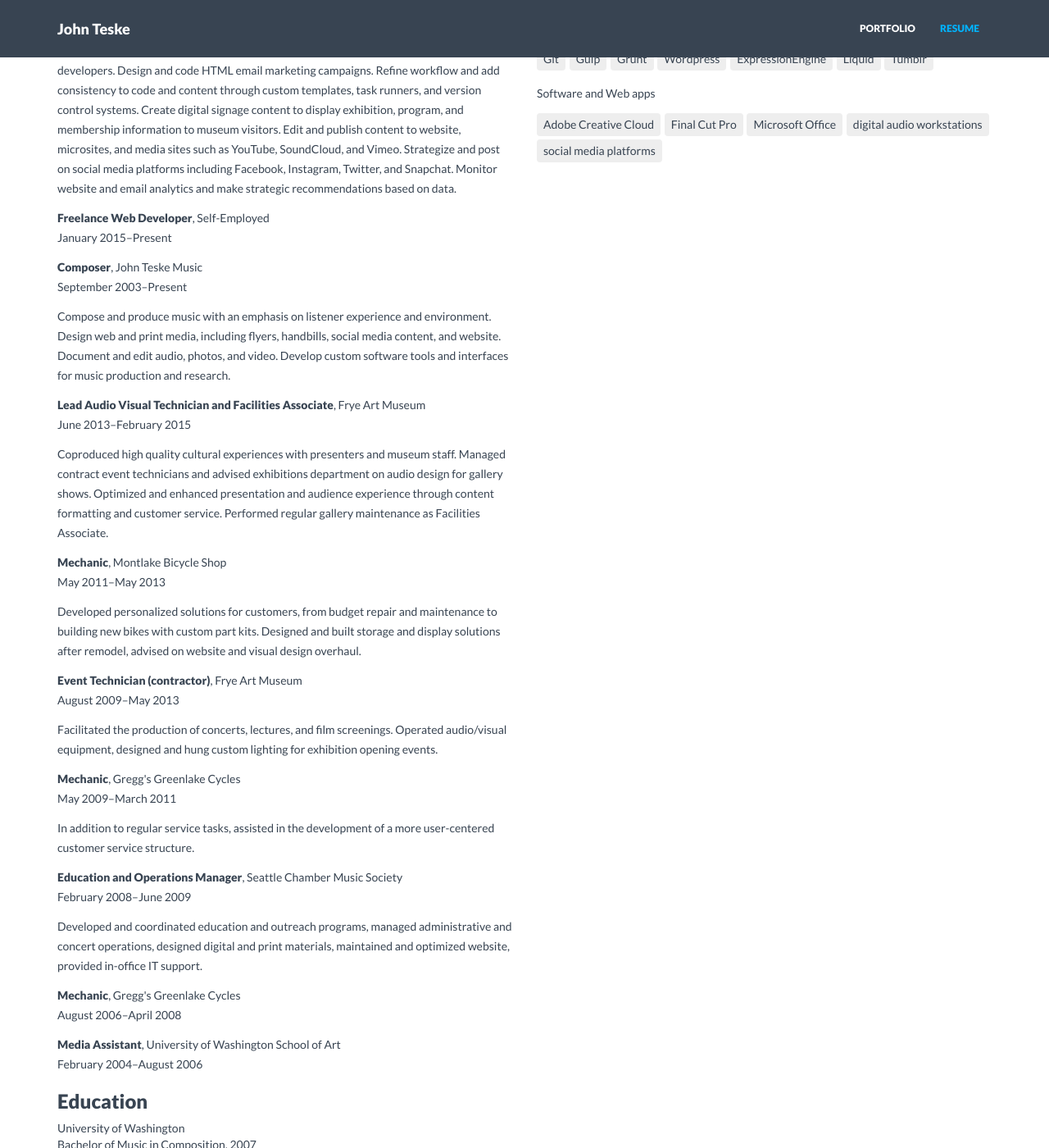
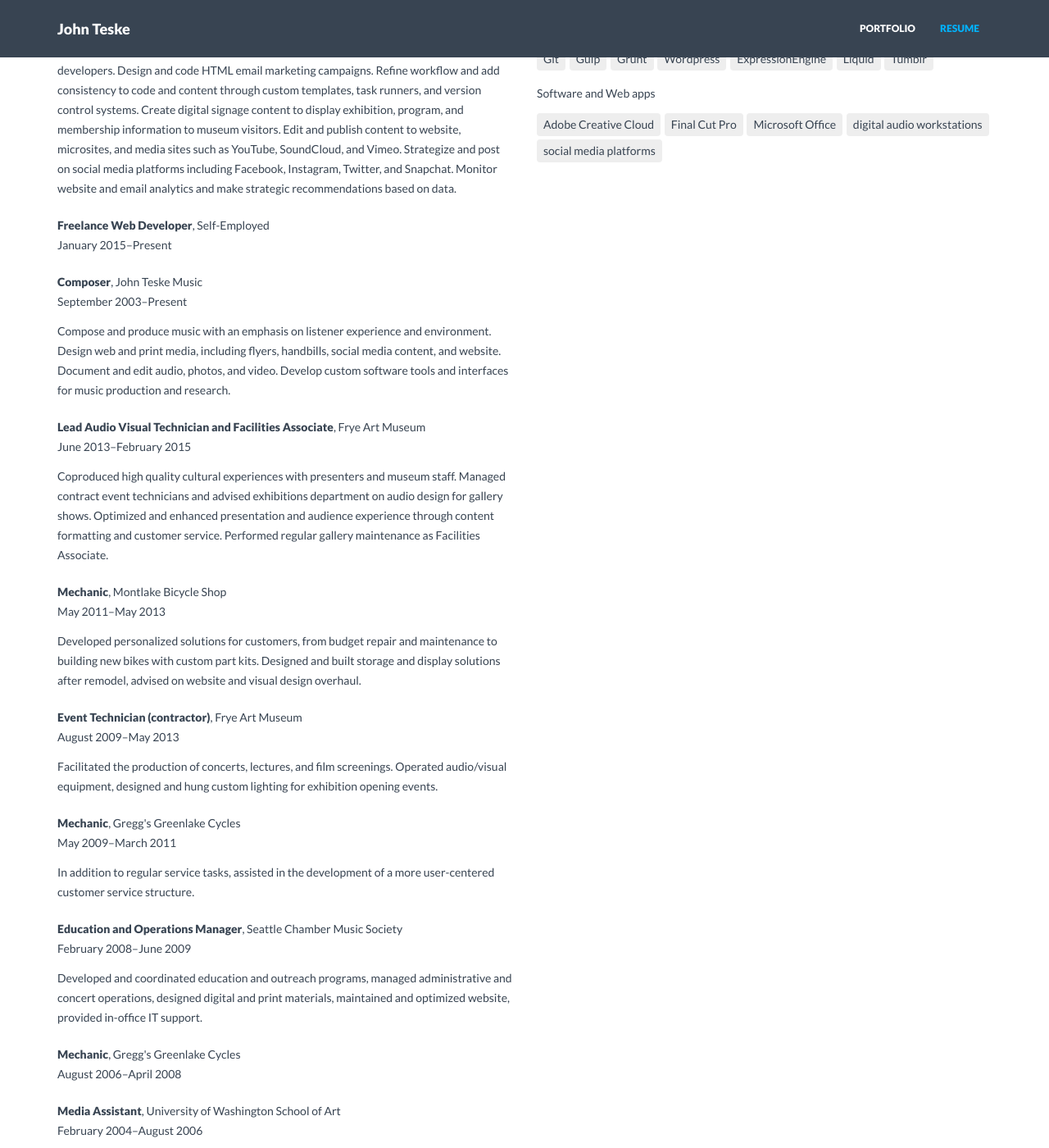
Before and after one commit to johnteske/johnteske.github.io, a Jekyll site: the page built from resume.html, in a window 1280 px wide and 1400 px high, scrolled down 341 px. Shown: the whole window at 82% size. Built offline with Jekyll 4.4.1, drawn with Linux system fonts in a browser that asks for light colours; nearby versions of some CDN libraries.

Commit message:
Add bottom margin to resume list items

```diff
--- a/_includes/css/style.css
+++ b/_includes/css/style.css
@@ -542,3 +542,8 @@
 	opacity: 1;
 	transition-delay: 0s;
 }
+
+/* resume */
+ul.resume li {
+	margin-bottom: 1.5em;
+}
--- a/resume.html
+++ b/resume.html
@@ -9,7 +9,7 @@
     <div class="row">
         <div class="col-lg-6">
             <h3>Experience</h3>
-            <ul class="list-unstyled">
+            <ul class="list-unstyled resume">
                 {% for item in resume.work %}
                 <li>
                     <p>
```
